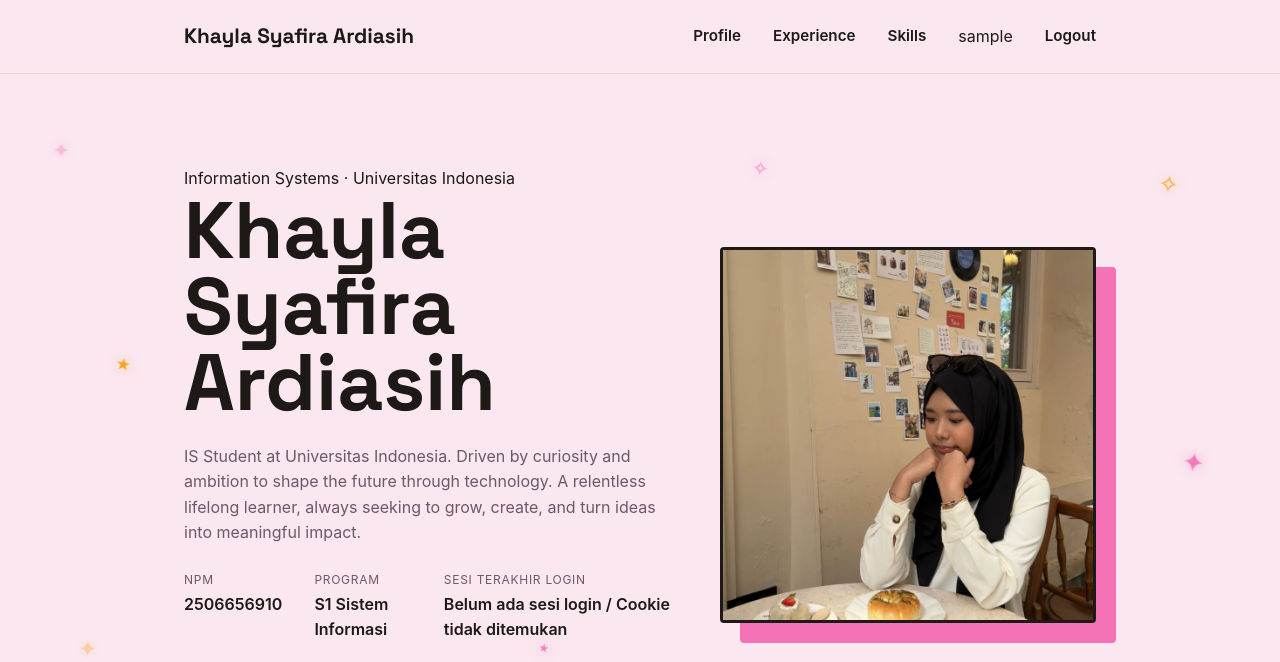
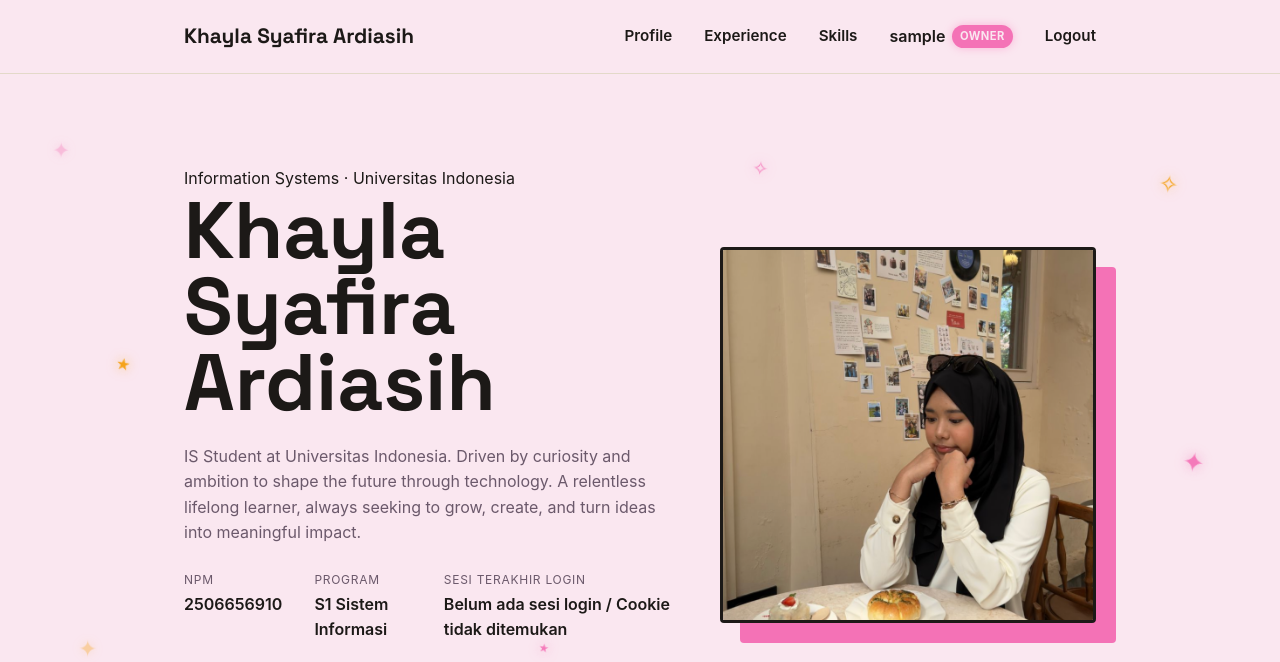
Before and after one commit to khaylaardiasih/myportofolio, a Django app: page / in a window 1280 px wide. Shown: the top 662 px of the page. Run offline with Django 4.2, Linux system fonts and the light colour scheme; the visitor is signed in with stand-in values (Sample User, id 1).

Commit message:
feat(ui): add role badges in navbar and interactive toast notifications for stars

```diff
--- a/main/views.py
+++ b/main/views.py
@@ -181,8 +181,10 @@ def toggle_star(request, skill_id):
     if request.method == "POST":
         if request.user in skill.starred_by.all():
             skill.starred_by.remove(request.user)
+            messages.info(request, f"Batal menyukai keahlian '{skill.name}'.")
         else:
             skill.starred_by.add(request.user)
+            messages.success(request, f"Berhasil memberikan star pada '{skill.name}'! ✦")
 
     return redirect("main:show_skills")
 
--- a/static/css/style.css
+++ b/static/css/style.css
@@ -961,3 +961,38 @@ h1, .brand, .section-title, .exp-title { /* Menambahkan .section-title & .exp-ti
     background: rgba(255, 255, 255, 0.25);
     font-size: 0.8rem;
 }
+
+/*Kreativitas Tugas 4: Role Badges di Navbar --- */
+
+.nav-user {
+    display: inline-flex;
+    align-items: center;
+    gap: 0.4rem;
+    font-weight: 600;
+}
+
+.role-badge {
+    font-size: 0.7rem;
+    padding: 0.15rem 0.5rem;
+    border-radius: 999px;
+    font-weight: 700;
+    text-transform: uppercase;
+    letter-spacing: 0.04em;
+}
+
+.badge-owner {
+    background-color: var(--accent);
+    color: var(--paper);
+    box-shadow: 0 0 8px rgba(255, 105, 180, 0.4);
+}
+
+.badge-editor {
+    background-color: #7b2cbf;
+    color: #ffffff;
+}
+
+.badge-member {
+    background-color: var(--card-bg, #2b2b2b);
+    color: var(--text-muted, #aaa);
+    border: 1px solid var(--border-color, #444);
+}
--- a/templates/base.html
+++ b/templates/base.html
@@ -19,7 +19,17 @@
           <a href="{% url 'main:show_experience' %}">Experience</a>
           <a href="{% url 'main:show_skills' %}">Skills</a>
           {% if user.is_authenticated %}
-              <span class="nav-user">{{ user.username }}</span>
+              <span class="nav-user">
+                  {{ user.username }}
+                  {# Badge dinamis penanda peran aktif pengguna #}
+                  {% if user.is_superuser %}
+                      <span class="role-badge badge-owner">Owner</span>
+                  {% elif user.groups.all %}
+                      <span class="role-badge badge-editor">Editor</span>
+                  {% else %}
+                      <span class="role-badge badge-member">Member</span>
+                  {% endif %}
+              </span>
               <a href="{% url 'main:logout' %}">Logout</a>
           {% else %}
               <a href="{% url 'main:login' %}">Login</a>
```
